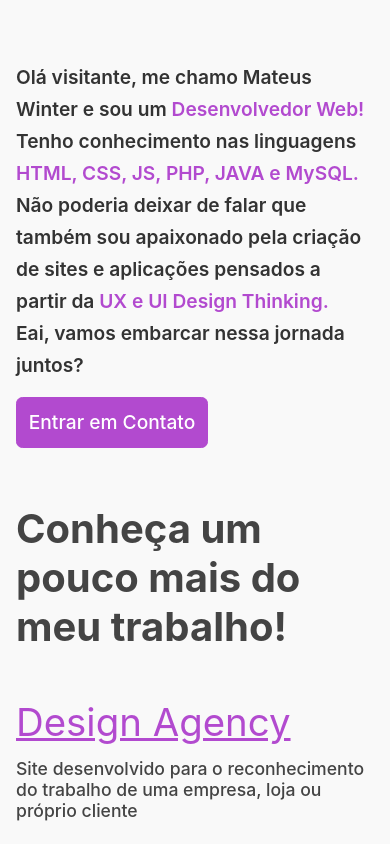
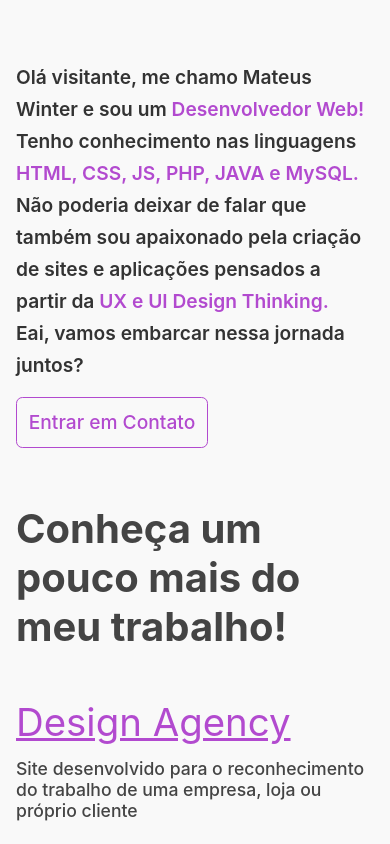
Before and after one commit to mateuswinter104/portfolio, a Next.js app: page / in a window 390 px wide. In both pictures the pointer is over the element "Entrar em Contato". Shown: the part 697-1541 px from the top of the page. Built offline with nearby package versions, Linux system fonts and the light colour scheme.

Commit message:
Atualização API Whats e hovers

```diff
--- a/styles/Home.module.scss
+++ b/styles/Home.module.scss
@@ -291,6 +291,15 @@
 
               font-size: 1.1rem;
               font-weight: 500;
+
+              &:hover {
+                background: none;
+
+                p {
+                  color: var(--purple);
+                }
+
+              }
             }
           }
         }
@@ -326,7 +335,11 @@
           img {
             width: 80%;
             height: 80%;
-            transition: 0.35s;
+
+              &:hover {
+                width: 80%;
+                height: 80%;
+              }
           }
         }
 
```
